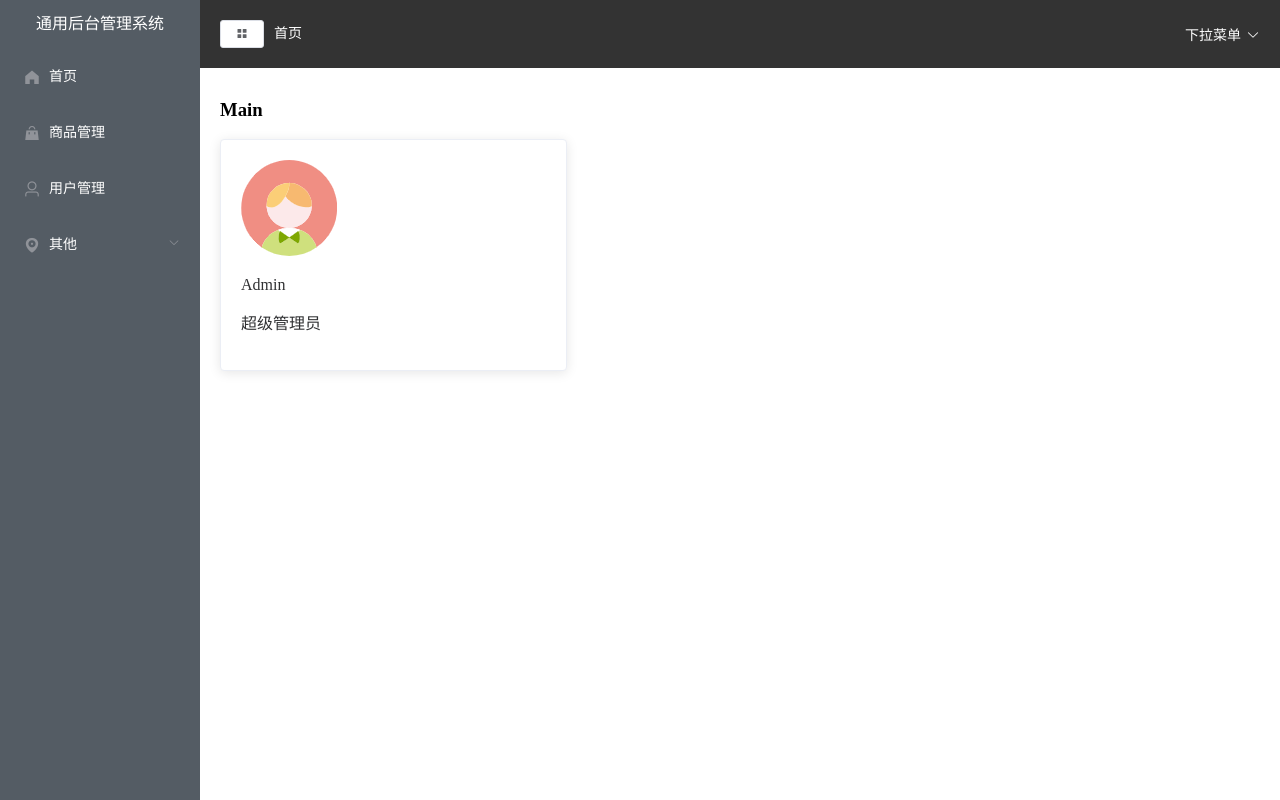
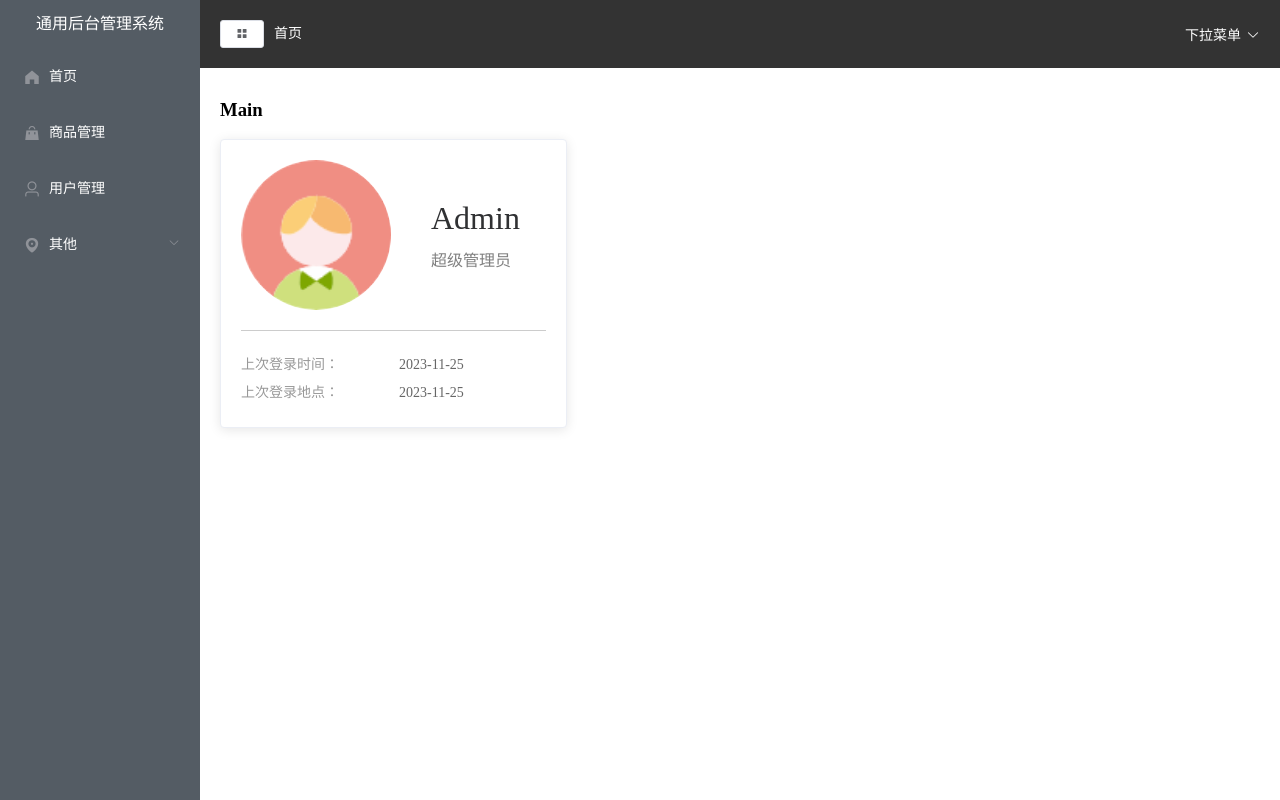
Before and after one commit to BruceMT/newFront, a Vue app: page /home in a window 1280 px wide. Built offline with nearby package versions, Linux system fonts and the light colour scheme.

Commit message:
2023-11-25 new update

```diff
--- a/src/App.vue
+++ b/src/App.vue
@@ -16,7 +16,7 @@ export default {
 </script>
 
 <style lang="less">
-html,body,h3{
+html,body,h3,p{
   margin: 0;
   padding: 0;
 }
--- a/src/views/Home.vue
+++ b/src/views/Home.vue
@@ -11,7 +11,8 @@
               </div>
             </div>
             <div  class="login-info">
-
+                <p>上次登录时间：<span>2023-11-25</span></p>
+                <p>上次登录地点：<span>2023-11-25</span></p>
             </div>
       </el-card>
     </div>
@@ -32,6 +33,43 @@ export default {
 }
 </script>
 
-<style scoped>
+<style lang="less" scoped>
+.user{
+  padding-bottom: 20px;
+  margin-bottom: 20px;
+  border-bottom: 1px solid #ccc;
+  display:flex;
+  align-items: center;
+  img{
+    margin-right: 40px;
+    width: 150px;
+    height: 150px;
+    border-radius: 50%;
+  }
+  .userinfo{
+
+    .name{
+      font-size:32px;
+      margin-bottom: 10px;
+    }
+    .access{
+      color: gray;
+    }
+  }
+}
+
+.login-info{
+  p{
+    line-height: 28px;
+    font-size: 14px;
+    color: #999999;
+    span{
+      color: #666666;
+      margin-left: 60px;
+    }
+  }
+}
+
+
 
 </style>
```
Also changed, not shown: 1 other file (tests, documents, lock files or other folders).
